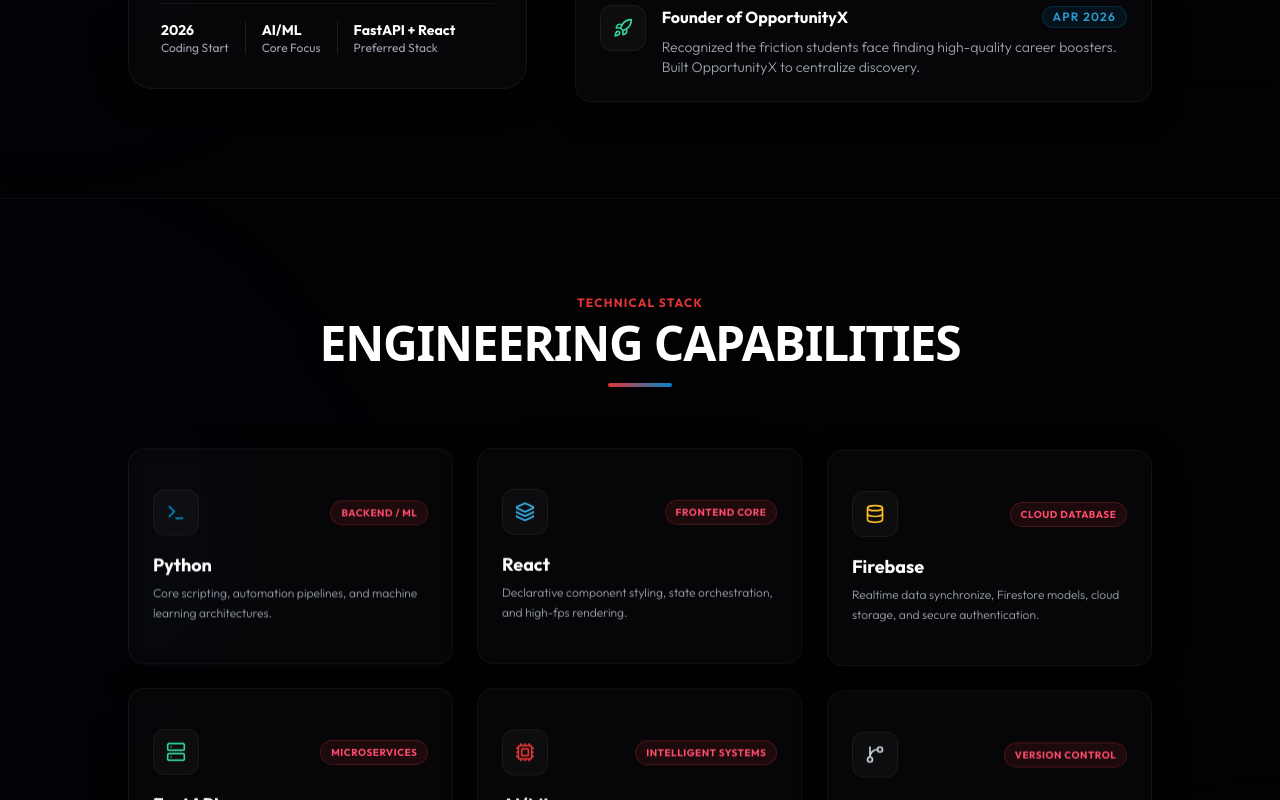
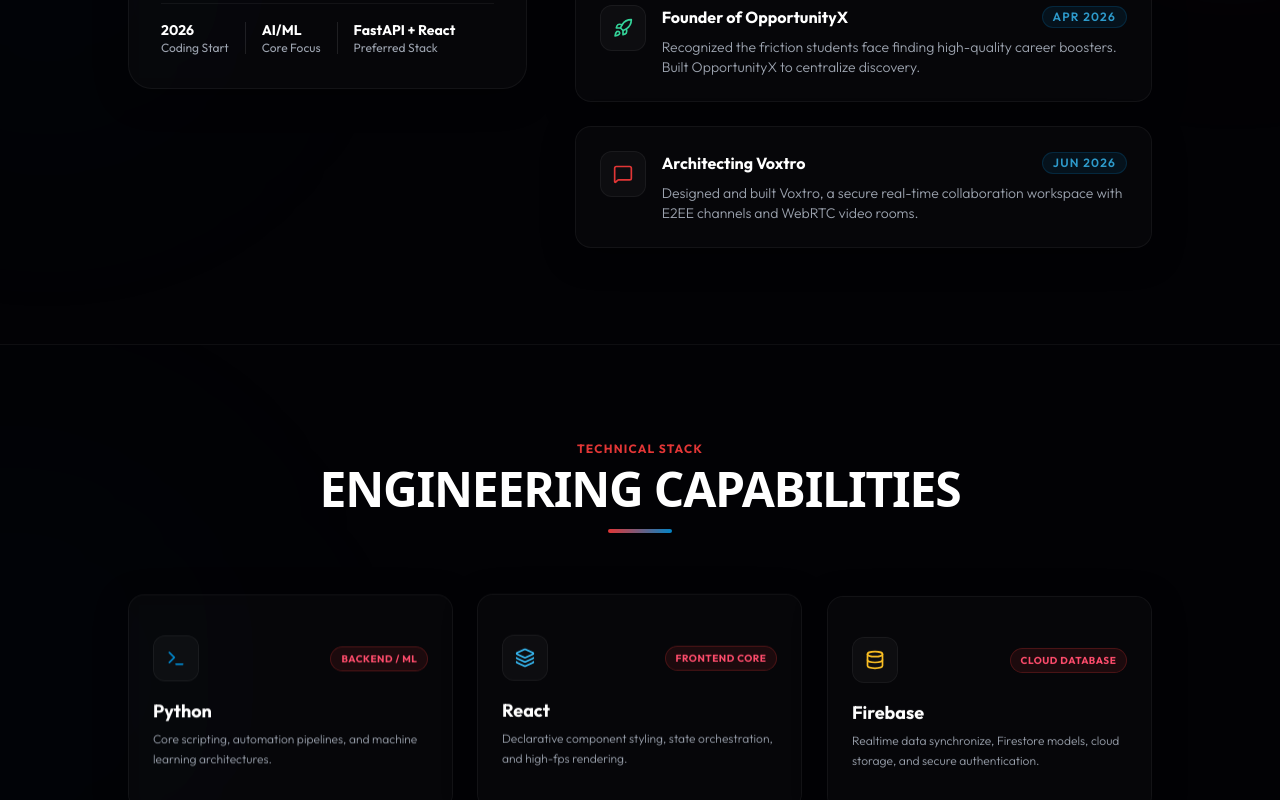
Before and after one commit to Anxraagxchahat/anurags-protfolio, a React (Vite) app: page / in a window 1280 px wide. Shown: the part 1540-2340 px from the top of the page. Built offline with nearby package versions, Linux system fonts and the light colour scheme.

Commit message:
fix spider

```diff
--- a/src/components/About.jsx
+++ b/src/components/About.jsx
@@ -1,5 +1,5 @@
 import { motion } from 'framer-motion';
-import { Calendar, Brain, Code, Rocket, Award } from 'lucide-react';
+import { Calendar, Brain, Code, Rocket, Award, MessageSquare } from 'lucide-react';
 
 export default function About() {
   const containerVariants = {
@@ -44,6 +44,12 @@
       date: "Apr 2026",
       desc: "Recognized the friction students face finding high-quality career boosters. Built OpportunityX to centralize discovery.",
       icon: <Rocket className="w-5 h-5 text-emerald-400" />
+    },
+    {
+      title: "Architecting Voxtro",
+      date: "Jun 2026",
+      desc: "Designed and built Voxtro, a secure real-time collaboration workspace with E2EE channels and WebRTC video rooms.",
+      icon: <MessageSquare className="w-5 h-5 text-accentPurple" />
     }
   ];
 
--- a/src/components/Journey.jsx
+++ b/src/components/Journey.jsx
@@ -1,5 +1,5 @@
 import { motion } from 'framer-motion';
-import { Calendar, Cpu, Globe, Rocket, HelpCircle } from 'lucide-react';
+import { Calendar, Cpu, Globe, Rocket, HelpCircle, MessageSquare } from 'lucide-react';
 
 export default function Journey() {
   const containerVariants = {
@@ -55,6 +55,13 @@
       desc: "Designed and engineered this premium, highly interactive portfolio featuring custom 3D card tilts, dynamic particle systems, and sleek glassmorphism to showcase all creative works.",
       icon: <Globe className="w-5 h-5 text-accentBlue" />,
       accentClass: "from-accentBlue to-accentBlue-light"
+    },
+    {
+      year: "JUN-JULY 2026",
+      title: "Real-Time Collaboration: Voxtro",
+      desc: "Architected and built Voxtro, a high-fidelity real-time collaboration platform featuring secure E2EE chat channels, WebRTC voice/video rooms, and cross-platform Capacitor mobile integration.",
+      icon: <MessageSquare className="w-5 h-5 text-accentPurple" />,
+      accentClass: "from-accentPurple to-accentPurple-light"
     }
   ];
 
--- a/src/components/Projects.jsx
+++ b/src/components/Projects.jsx
@@ -264,8 +264,8 @@
         { label: "Express & Socket.io Backend", color: "bg-emerald-400" }
       ],
       techStack: ["React", "TypeScript", "TailwindCSS", "Socket.io", "WebRTC", "Firebase", "Capacitor", "Node.js"],
-      link: "https://voxtr0.vercel.app",
-      buttonText: "Launch Console",
+      link: "",
+      buttonText: "STILL BUILDING",
       mockupUrl: "voxtro.app/console",
       mockupHeader: {
         tag: "VOXTRO COLD START",
@@ -301,7 +301,7 @@
     {
       title: "PERSONAL PORTFOLIO",
       tagline: "",
-      emoji: "💻",
+      emoji: "🕸️",
       description: "A premium, highly interactive developer portfolio featuring custom 3D card tilt mechanisms, glassmorphism, dynamic particle physics, and ambient backlighting designed to stand out.",
       features: [
         { label: "Dynamic Particle Physics", color: "bg-accentBlue" },
```
Also changed, not shown: public/voxtro-logo.png.
